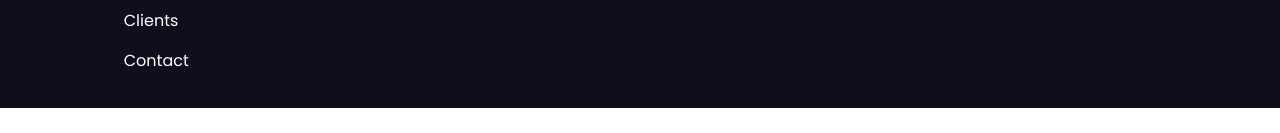
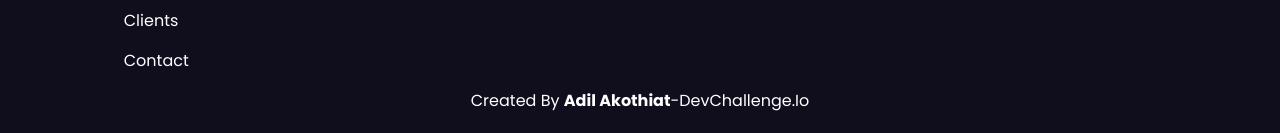
Before and after one commit to Adil-Akothiat/Edie_homepage, a plain HTML site: page index.html in a window 1280 px wide. Shown: the part 4783-4916 px from the top of the page. Before the commit the page ends 4891 px from the top, so only its background shows below. Drawn offline with Linux system fonts and the light colour scheme.

Commit message:
Update index.html

```diff
--- a/index.html
+++ b/index.html
@@ -237,6 +237,11 @@
                 </div>
             </div>
         </div>
+        <div>
+            <p style="text-align: center; color: #FFF;">
+                created by <a href="https://github.com/Adil-Akothiat" style="color: #FFF; font-weight: 700;">Adil Akothiat</a>-<a style="color: #FFF;" href="https://devchallenges.io/">devChallenge.io</a>
+            </p>
+        </div>
     </footer>
     <script src="/js/script.js"></script>
 </body>
```
